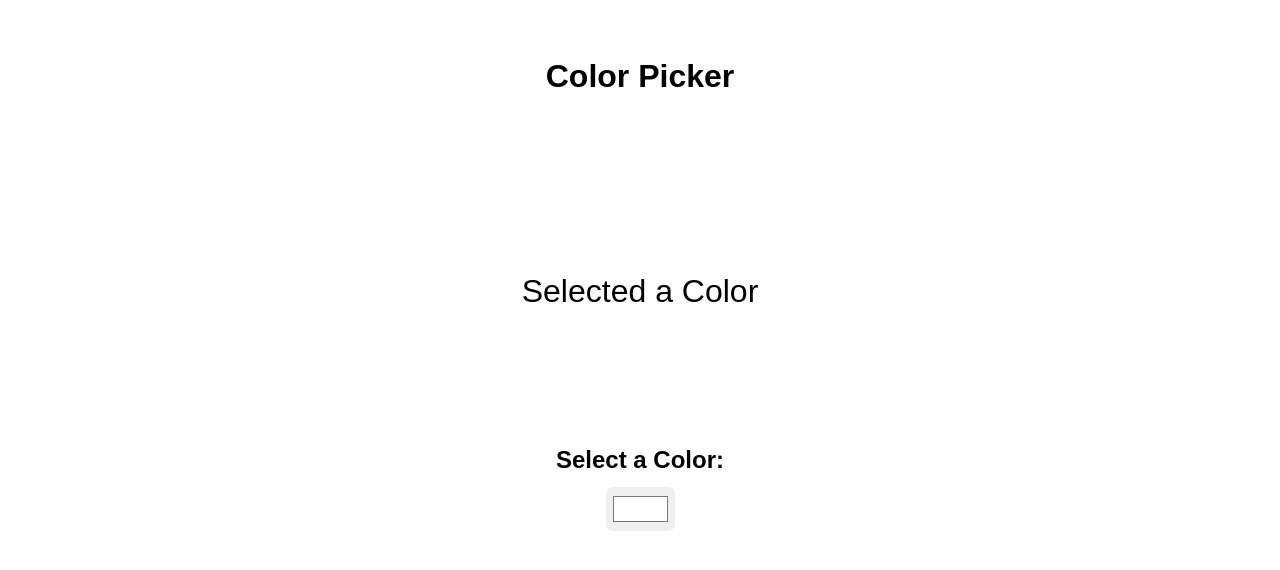
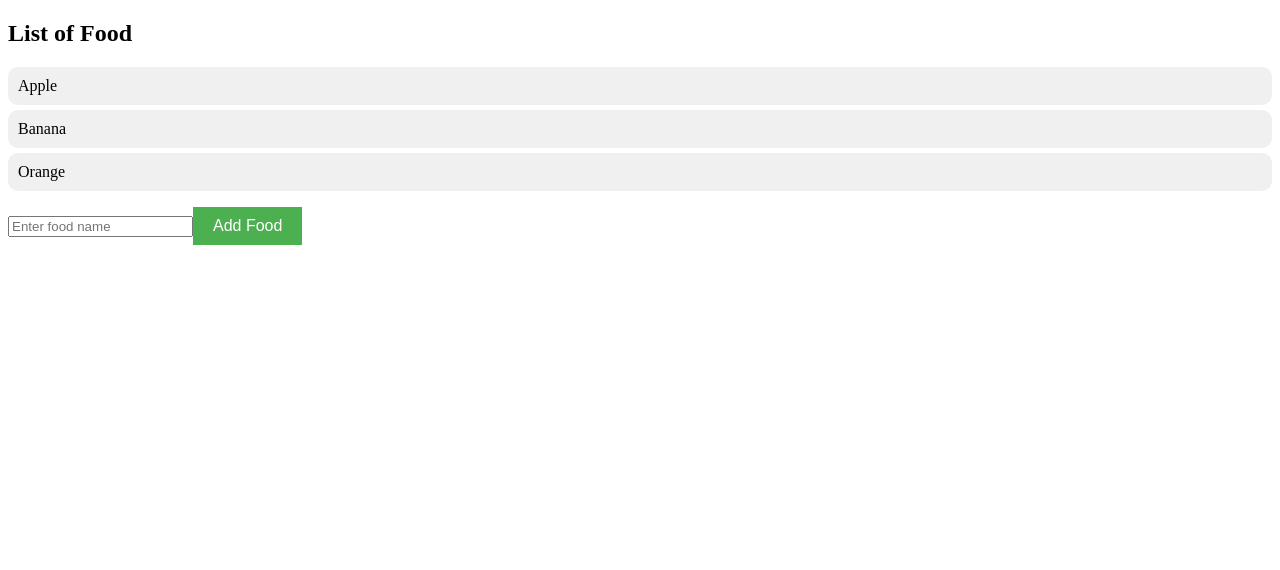
Before and after one commit to thuan410/NT114, a React (Vite) app: page / in a window 1280 px wide. Shown: the top 570 px of the page. Built offline with nearby package versions, Linux system fonts and the light colour scheme.

Commit message:
Thuan commit: update ARRAY in state

```diff
--- a/src/App.jsx
+++ b/src/App.jsx
@@ -1,11 +1,11 @@
 
-import ColorPiker from "./ColorPicker"
+import Mycomponent from "./MyComponent"
 
 
 
 function App() {
  return(<>
- <ColorPiker></ColorPiker>
+<Mycomponent></Mycomponent>
  </>)
 
 }
--- a/src/ColorPicker.jsx
+++ /dev/null
@@ -1,23 +0,0 @@
-import React, {useState} from "react";
-
-function ColorPicker() {
-
-    const [color, setColor] = useState("#FFFFFF")
-
-    function handleColorChange(event) {
-        setColor(event.target.value);
-    }
-
-    return(
-        <div className="color-display-container">
-            <h1>Color Picker</h1>
-            <div className="color-display" style={{background: color}}>
-                <p>Selected a Color</p>
-            </div>
-            <label>Select a Color:</label>
-            <input type="color" value={color} onChange={handleColorChange} />
-        </div>
-    );
-}
-
-export default ColorPicker
--- /dev/null
+++ b/src/Mycomponent.jsx
@@ -0,0 +1,32 @@
+import React, {useState} from "react";
+
+function Mycomponent() {
+    const [foods, setfoods] = useState(["Apple", "Banana", "Orange"]);
+
+    function handleAddFood() {
+
+        const newFood = document.getElementById("foodInput").value;
+        document.getElementById("foodInput").value = "";
+
+        setfoods(f => [...f, newFood]);
+    }
+
+    function handleremoveFood(index) {
+        setfoods(foods.filter((_, i) => i !== index));
+    }
+
+    return(<div>
+        <h2>List of Food</h2>
+        <ul>
+            {foods.map((food, index) => <li key={index} onClick={() => handleremoveFood(index)}>
+                {food}
+                </li>)}
+        </ul>
+        <input type="text" id="foodInput" placeholder="Enter food name" />
+        <button  onClick={handleAddFood}>Add Food</button>
+          </div>);
+
+}
+
+
+export default Mycomponent
--- a/src/index.css
+++ b/src/index.css
@@ -1,46 +1,41 @@
-body{
-    font-family: Arial, Helvetica, sans-serif;
+ul {
+    cursor: pointer;
 }
 
-.color-display-container{
-    display: flex;
-    flex-direction: column;
-    align-items: center;
+/* Định dạng cho <ul> để dễ nhìn */
+ul {
+    list-style-type: none;
+    padding: 0;
 }
 
-h1{
-    margin: 50px;
-    height: 3px;
+li {
+    padding: 10px;
+    background-color: #f0f0f0; /* Màu nền */
+    margin: 5px 0;
+    border-radius: 10px; /* Bo góc */
+    transition: background-color 0.3s ease; /* Hiệu ứng chuyển màu khi hover */
 }
 
-.color-display{
-    width: 300px;
-    height: 300px;
-    display: flex;
-    justify-content: center;
-    align-items: center;
-    border: 5px solid white;
-    border-radius: 25px;
-    margin-top: 25px;
-    transition: 0.25s ease;
+li:hover {
+    background-color: #f32222; /* Màu nền khi hover */
+    color: white; /* Màu chữ khi hover */
 }
 
-.color-display p{
-    color: black;
-    font-size: 2rem;
-    text-align: center;
+button {
+    padding: 10px 20px;
+    font-size: 16px;
+    background-color: #4CAF50; /* Màu nền mặc định */
+    color: white;
+    cursor: pointer;
+    border: none;
+    transition: background-color 0.3s ease;
 }
 
-label{
-    font-size: 1.5rem;
-    font-weight: bold;
-    margin-bottom: 10px;
+/* Class thay đổi màu khi click */
+.clicked {
+    background-color: #17d45c; /* Màu nền khi click */
 }
 
-input[type="color"]{
-    width: 75px;
-    height: 50px;
-    padding: 5px;
-    border-radius: 10px;
-    border: 3px solid white;
+button:active {
+    background-color: #ff6347; /* Màu nền khi nhấn (active) */
 }
```
